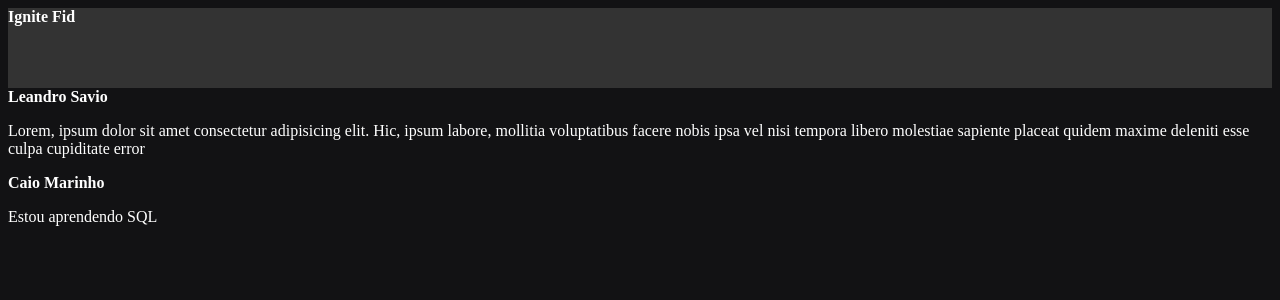
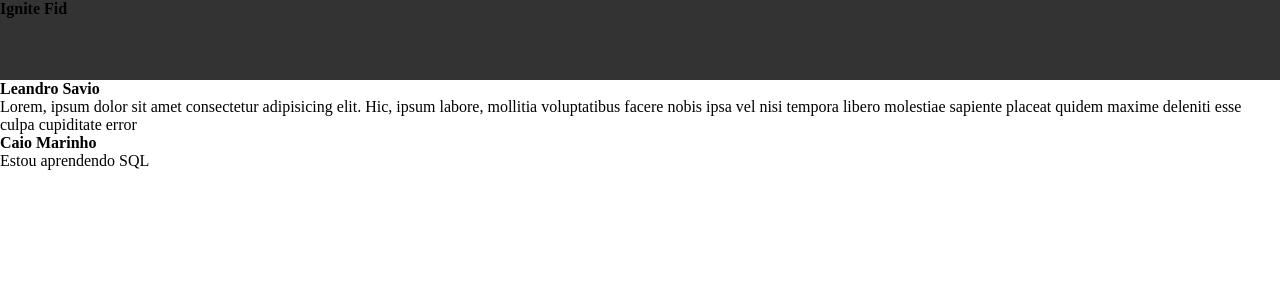
Before and after one commit to lithproroot1399/01-fundamentos-reactjs, a React (Vite) app: page / in a window 1280 px wide. Shown: the top 300 px of the page. Built offline with nearby package versions, Linux system fonts and the light colour scheme.

Commit message:
Adicionando scope color

```diff
--- a/src/App.jsx
+++ b/src/App.jsx
@@ -1,7 +1,7 @@
 import { Header } from "./components/Header";
 import { Post } from "./Post";
 
-import  "./styles.css"
+import  "./global.css"
 
 export function App() {
  return (
--- /dev/null
+++ b/src/global.css
@@ -0,0 +1,21 @@
+:root {
+    --white: #fff;
+    --grey-100: #e1e1e6;
+    --grey-300: #c4c4cc;
+    --grey-400: #8d8d99;
+    --grey-600: #323238;
+    --grey-700: #29292e;
+    --grey-800: #202024;
+    --grey-900: #121214;
+
+}
+
+* {
+    margin: 0;
+    padding: 0;
+    box-sizing: border-box;
+}
+
+body {
+
+}
--- a/src/styles.css
+++ /dev/null
@@ -1,4 +0,0 @@
-body {
-    background: #121214;
-    color: #fff;
-}
```
